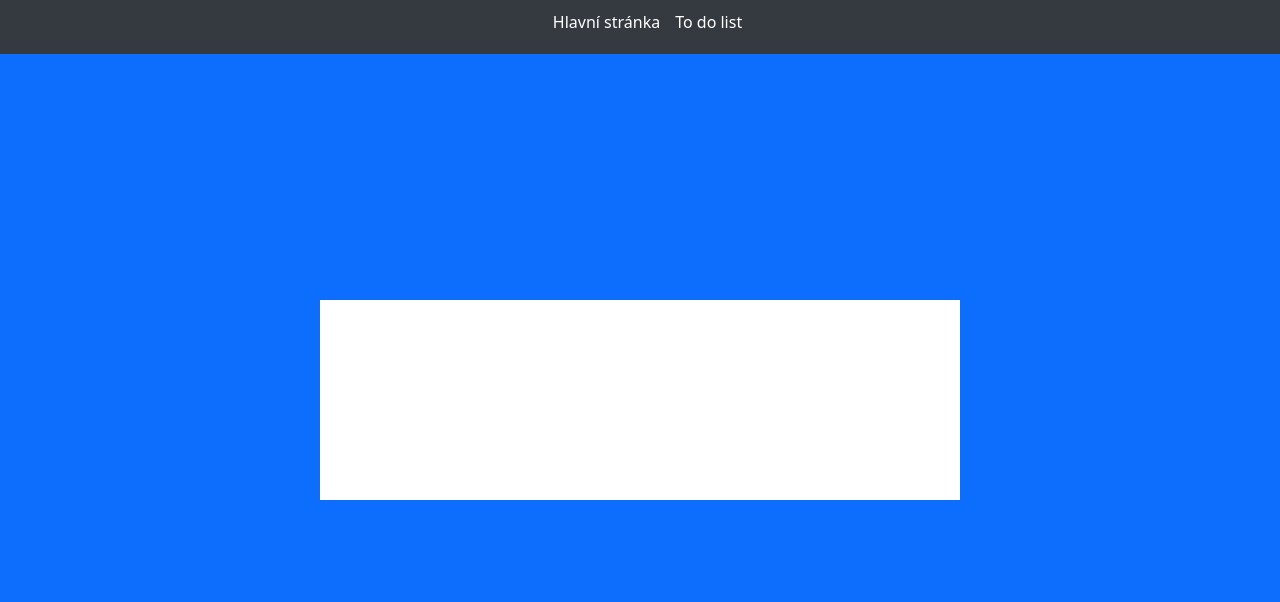
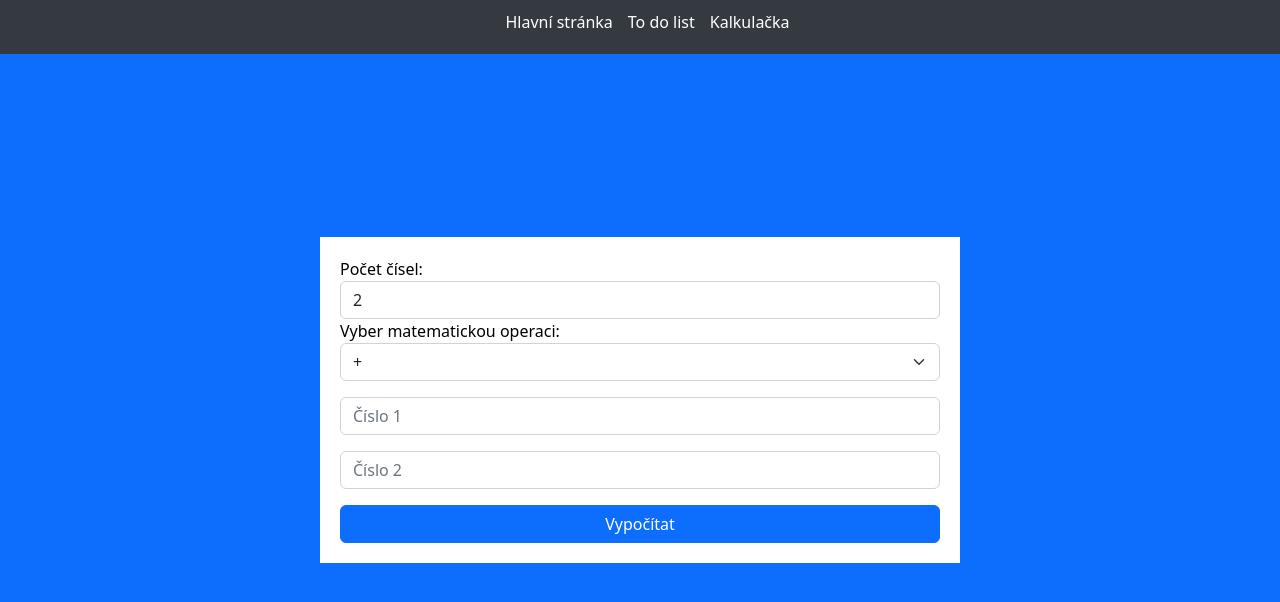
Before and after one commit to DSC-cz/vue-js-learn, a Vue app: page /calc in a window 1280 px wide. Shown: the top 602 px of the page. Built offline with nearby package versions, Linux system fonts and the light colour scheme.

Commit message:
Přidána kalkulačka

```diff
--- a/src/App.vue
+++ b/src/App.vue
@@ -2,6 +2,7 @@
   <nav>
     <router-link to="/">Hlavní stránka</router-link>
     <router-link to="/todo">To do list</router-link>
+    <router-link to="/calc">Kalkulačka</router-link>
   </nav>
   <main class="container">
     <router-view/>
--- /dev/null
+++ b/src/components/Calc.vue
@@ -0,0 +1,111 @@
+<template>
+    <p class="bg-danger p-1 text-white mb-3" v-if="error.length > 0">{{error}}</p>
+    <form @submit.prevent="calc">
+        <label for="numbersCount">Počet čísel:</label>
+        <input type="number" id="numbersCount" v-model="input_number" class="form-control" placeholder="Počet čísel" @change="checkNumber()"/>
+        <label for="operator">Vyber matematickou operaci:</label>
+        <select id="operator" @change="()=>{result = null}" v-model="operator" class="form-select">
+            <option value="0">+</option>
+            <option value="1">-</option>
+            <option value="2">*</option>
+            <option value="3">/</option>
+        </select>
+        <input type="number" v-for="index in input_number" class="numbers form-control mt-3" :key=index :placeholder="'Číslo ' + (index)" />
+
+        <button class="btn btn-primary mt-3 w-100">Vypočítat</button>
+
+        <p class="bg-success text-white p-1 mt-3" v-if="result !== null">Výsledek {{operatorStr[operator]}}: {{result}}</p>
+    </form>
+</template>
+
+<script>
+    export default {
+        name: 'CalcComponent',
+        data(){
+            return{
+                input_number: 2,
+                max_number: 6,
+                numbers: [],
+                operator: '0',
+                operatorStr: ["sčítání", "odčítání", "násobení", "dělení"],
+                error: '',
+                result: null
+            }
+        },
+        methods:{
+            checkNumber(){
+                if(this.input_number < 2){
+                    this.throwError("Nelze provádět operace pouze s jedním číslem.");
+                    this.input_number = 2;
+                } else if(this.input_number > this.max_number){
+                    this.throwError("Lze provádět operace pouze s "+this.max_number+" čísly.");
+                    this.input_number = this.max_number;
+                } else if(this.error.length > 0){
+                    this.error = "";
+                }
+            },
+            add(){
+                let final = this.numbers[0];
+                for(let i = 1; i < this.numbers.length; i++){
+                    final+=this.numbers[i];
+                }
+                return final;
+            },
+            sub(){
+                let final = this.numbers[0];
+                for(let i = 1; i < this.numbers.length; i++){
+                    final-=this.numbers[i];
+                }
+                return final;
+            },
+            multi(){
+                let final = this.numbers[0];
+                for(let i = 1; i < this.numbers.length; i++){
+                    final*=this.numbers[i];
+                }
+                return final;
+            },
+            division(){
+                let final = this.numbers[0];
+                for(let i = 1; i < this.numbers.length; i++){
+                    if(this.numbers[i] === 0){
+                        this.throwError("Nulou nelze dělit, byla automaticky předělána na jedničku !");
+                        this.numbers[i] = 1;
+                    }
+
+                    final/=this.numbers[i];
+                }
+                return final;
+            },
+            pushNumbers(){
+                var numbers = document.querySelectorAll(".numbers");
+                for(let i = 0; i < numbers.length; i++){
+                    this.numbers.push(parseInt(numbers[i].value !== '' ? numbers[i].value : 0));
+                }
+            },
+            calc(){
+                this.pushNumbers();
+                this.operator = parseInt(this.operator);
+
+                if(this.operator < 0 || this.operator > this.operatorStr.length-1){
+                    this.throwError("Matematický operátor neexistuje, bylo automaticky vybráno sčítání.");
+                    this.operator = 0;
+                }
+
+                if(this.operator === 0) this.result = this.add();
+                else if(this.operator === 1) this.result = this.sub();
+                else if(this.operator === 2) this.result = this.multi();
+                else if(this.operator === 3) this.result = this.division();
+
+                this.numbers = [];
+            },
+            throwError(message){
+                this.error = message;
+
+                setTimeout(() => {
+                    this.error = "";
+                }, 3000);
+            }
+        }
+    }
+</script>
--- a/src/components/Todo.vue
+++ b/src/components/Todo.vue
@@ -17,7 +17,7 @@
 
   <script>
     export default {
-      name: "TodoView",
+      name: "TodoComponent",
       data(){
         return{
           items: localStorage.itemlist !== null ? JSON.parse(localStorage.itemlist) : [],
--- a/src/router/index.js
+++ b/src/router/index.js
@@ -1,6 +1,7 @@
 import { createRouter, createWebHistory } from 'vue-router'
 import HomeView from '../views/HomeView.vue'
 import TodoView from '../views/TodoView.vue'
+import CalcView from '../views/CalcView.vue'
 
 const routes = [
   {
@@ -12,6 +13,11 @@ const routes = [
     path: '/todo',
     name: 'todo',
     component: TodoView
+  },
+  {
+    path: '/calc',
+    name: 'calc',
+    component: CalcView
   }
 ]
 
--- /dev/null
+++ b/src/views/CalcView.vue
@@ -0,0 +1,13 @@
+<template>
+    <Calc/>
+</template>
+
+<script>
+    import Calc from '@/components/Calc.vue'
+    export default{
+        name: 'CalcView',
+        components: {
+            Calc
+        }
+    }
+</script>
```
